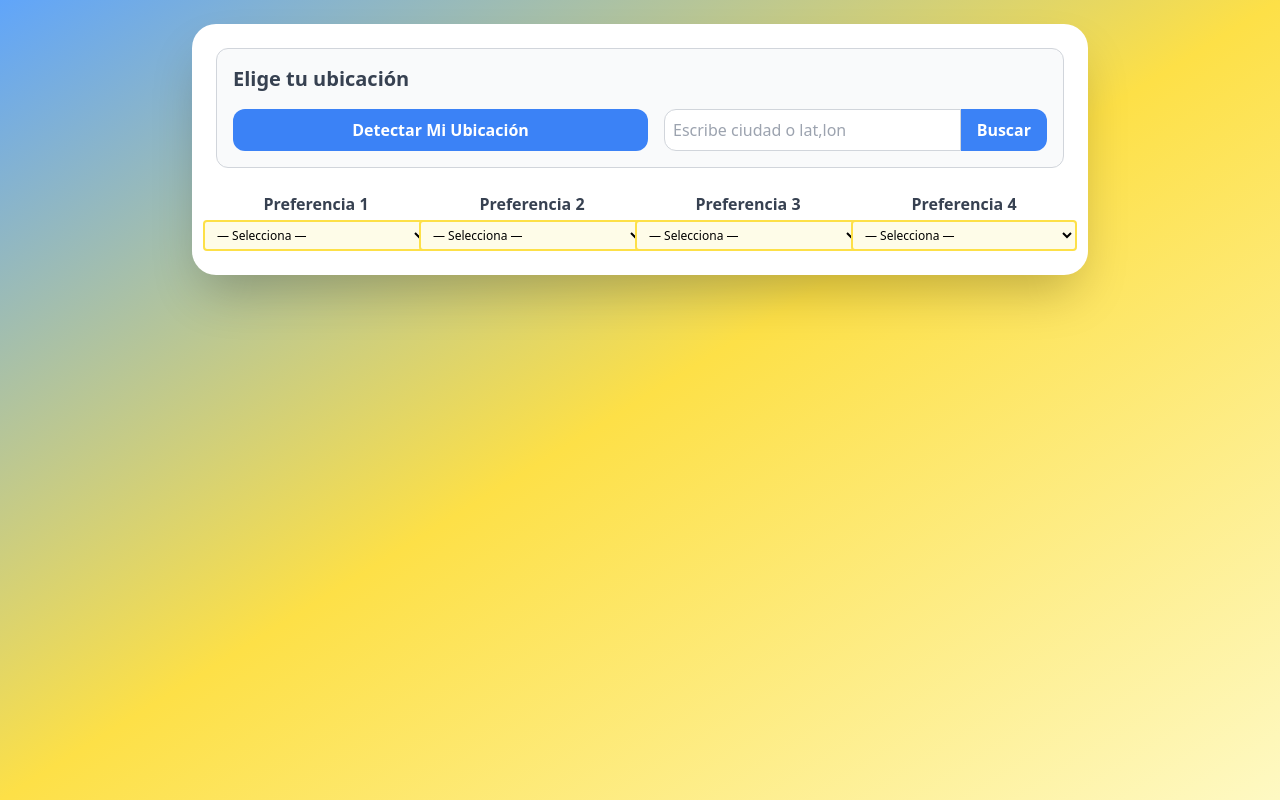
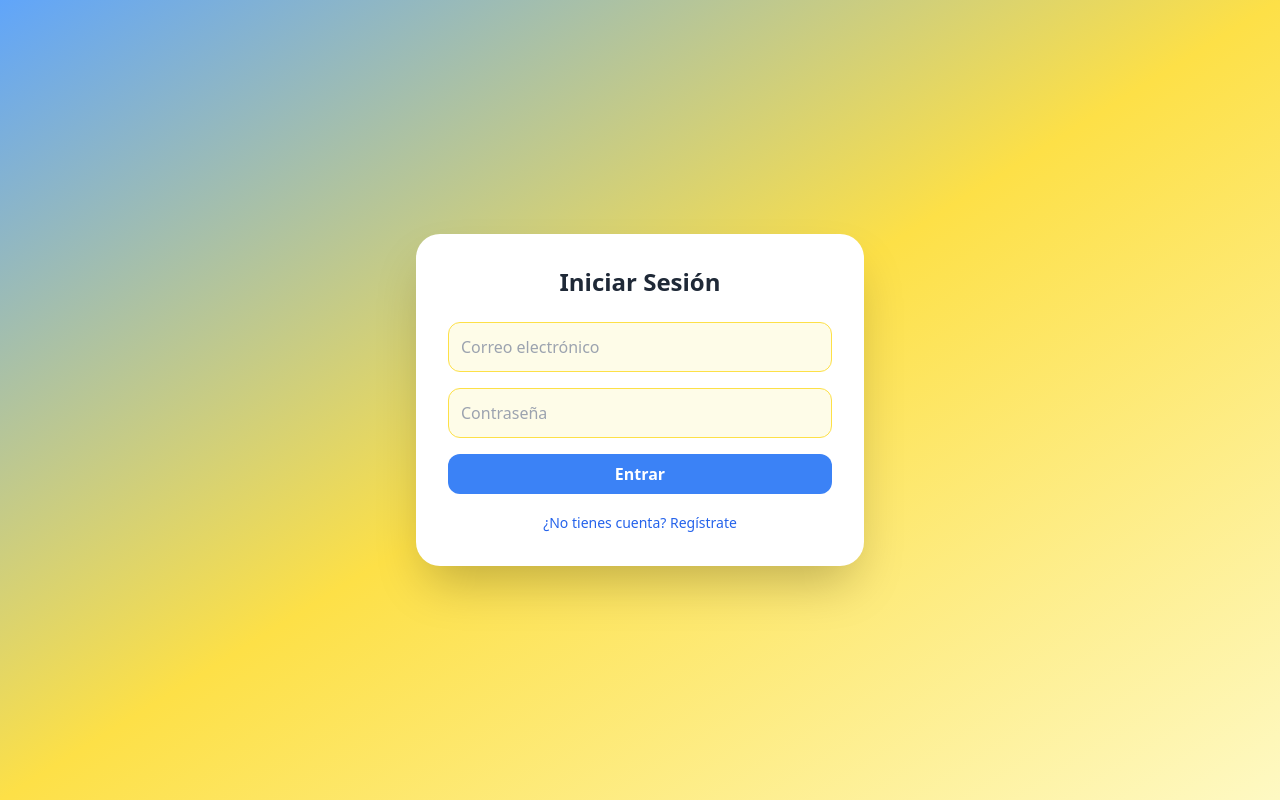
Before and after one commit to sebargith/Proyecto_IS2, a React (Vite) app: page / in a window 1280 px wide. Built offline with nearby package versions, Linux system fonts and the light colour scheme.

Commit message:
se agrega página de inicio de sesión y registro
De momento solo cumple con lo visual y no registra ni se identifica al usuario.

```diff
--- a/src/App.tsx
+++ b/src/App.tsx
@@ -5,11 +5,15 @@ import Recomendacion from './components/Recomendacion';
 import ProfileSelect from './components/ProfileSelect';
 import { useWeather } from './hooks/useWeather';
 import WeatherWidget from './components/WeatherWidget';
+import Auth from './components/Auth'; // <--- Agrega esta línea
 
 // Etiquetas de listas desplegables
 const LABELS = ['Preferencia 1', 'Preferencia 2', 'Preferencia 3', 'Preferencia 4'];
 
 const App: React.FC = () => {
+  // Nuevo estado para autenticación
+  const [authed, setAuthed] = useState(false);
+
   const [locationQuery, setLocationQuery] = useState<string | null>(null);
   const [manualInput, setManualInput] = useState('');
   const [geoError, setGeoError] = useState<string | null>(null);
@@ -78,6 +82,11 @@ const App: React.FC = () => {
   };
 
   const bgColor = 'bg-gradient-to-br from-blue-400 via-yellow-300 to-yellow-100';
+
+  // Si no está autenticado, muestra Auth
+  if (!authed) {
+    return <Auth onAuthSuccess={() => setAuthed(true)} />;
+  }
 
   return (
     <div className={`min-h-screen ${bgColor} p-6`}>
--- /dev/null
+++ b/src/components/Auth.tsx
@@ -0,0 +1,83 @@
+import React, { useState } from 'react';
+
+interface Props {
+  onAuthSuccess: () => void;
+}
+
+const Auth: React.FC<Props> = ({ onAuthSuccess }) => {
+  const [isLogin, setIsLogin] = useState(true);
+  const [form, setForm] = useState({ email: '', password: '', name: '' });
+  const [error, setError] = useState('');
+
+  const handleChange = (e: React.ChangeEvent<HTMLInputElement>) => {
+    setForm({ ...form, [e.target.name]: e.target.value });
+  };
+
+  const handleSubmit = (e: React.FormEvent) => {    // Se debe modificar aquí cuando se posea la base de datos
+    e.preventDefault();
+    // Simulación de autenticación (reemplaza por lógica real)
+    if (form.email && form.password && (isLogin || form.name)) {
+      setError('');
+      onAuthSuccess();
+    } else {
+      setError('Completa todos los campos.');
+    }
+  };
+
+  return (
+    <div className="min-h-screen flex items-center justify-center bg-gradient-to-br from-blue-400 via-yellow-300 to-yellow-100">
+      <div className="bg-white rounded-3xl shadow-2xl p-8 w-full max-w-md">
+        <h2 className="text-2xl font-bold text-gray-800 mb-6 text-center">
+          {isLogin ? 'Iniciar Sesión' : 'Registrarse'}
+        </h2>
+        <form onSubmit={handleSubmit} className="space-y-4">
+          {!isLogin && (
+            <input
+              name="name"
+              type="text"
+              placeholder="Nombre"
+              value={form.name}
+              onChange={handleChange}
+              className="w-full p-3 rounded-xl border border-yellow-300 bg-yellow-50 focus:outline-none focus:ring-2 focus:ring-yellow-400"
+            />
+          )}
+          <input
+            name="email"
+            type="email"
+            placeholder="Correo electrónico"
+            value={form.email}
+            onChange={handleChange}
+            className="w-full p-3 rounded-xl border border-yellow-300 bg-yellow-50 focus:outline-none focus:ring-2 focus:ring-yellow-400"
+          />
+          <input
+            name="password"
+            type="password"
+            placeholder="Contraseña"
+            value={form.password}
+            onChange={handleChange}
+            className="w-full p-3 rounded-xl border border-yellow-300 bg-yellow-50 focus:outline-none focus:ring-2 focus:ring-yellow-400"
+          />
+          {error && <p className="text-red-600 text-sm">{error}</p>}
+          <button
+            type="submit"
+            className="w-full bg-blue-500 hover:bg-blue-600 text-white font-semibold py-2 px-4 rounded-xl transition"
+          >
+            {isLogin ? 'Entrar' : 'Registrarse'}
+          </button>
+        </form>
+        <div className="mt-4 text-center">
+          <button
+            className="text-blue-600 hover:underline text-sm"
+            onClick={() => setIsLogin(!isLogin)}
+          >
+            {isLogin
+              ? '¿No tienes cuenta? Regístrate'
+              : '¿Ya tienes cuenta? Inicia sesión'}
+          </button>
+        </div>
+      </div>
+    </div>
+  );
+};
+
+export default Auth;
```
Also changed, not shown: 1 other file (tests, documents, lock files or other folders).
